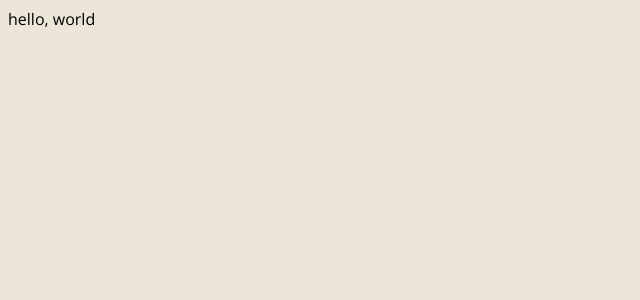
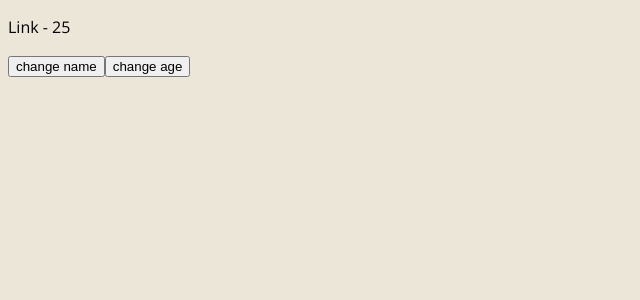
Before and after one commit to Yeony99/TWL_TypeScript, a Vue app in the folder frontend/: page / in a window 1280 px wide. Shown: the top 300 px of the page, without its empty margins (0-640 px from the left). Built offline with nearby package versions, Linux system fonts and the light colour scheme.

Commit message:
Update App.vue to set type on data variables

```diff
--- a/frontend/src/App.vue
+++ b/frontend/src/App.vue
@@ -1,6 +1,8 @@
 <template>
   <div class="app">
-    hello, world
+    <p>{{name}} - {{ age }}</p>
+    <button @click="changeName('zelda')">change name</button>
+    <button @click="changeAge(30)">change age</button>
   </div>
 </template>
 
@@ -9,7 +11,21 @@ import { defineComponent } from 'vue';
 
 export default defineComponent({
   name: 'App',
-  components: {}
+  components: {},
+  data() {
+    return {
+      name: 'Link',
+      age: 25 as number | string
+    }
+  },
+  methods: {
+    changeName(name: string) {
+      this.name = name
+    },
+    changeAge(age: number | string ) {
+      this.age = age
+    }
+  }
 });
 </script>
 
```
